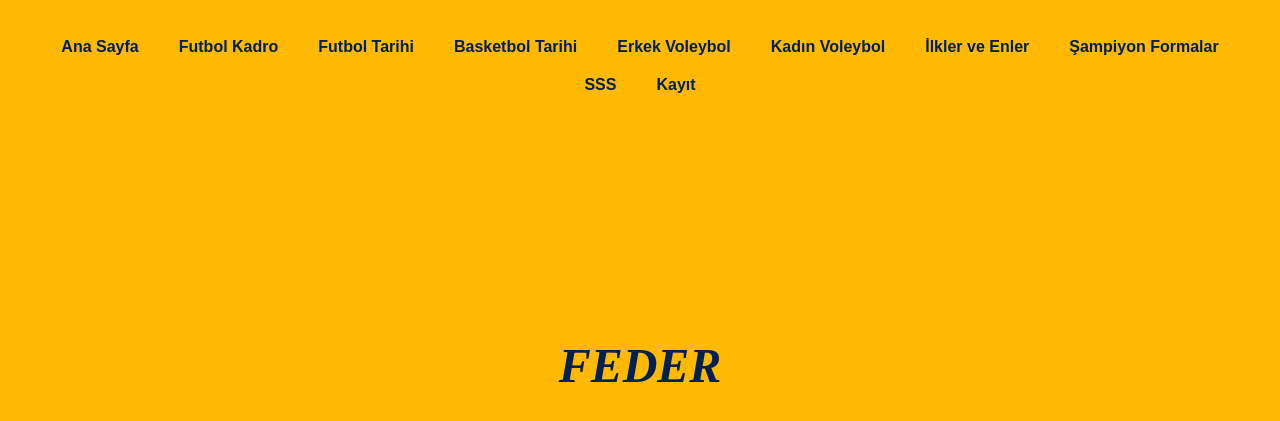
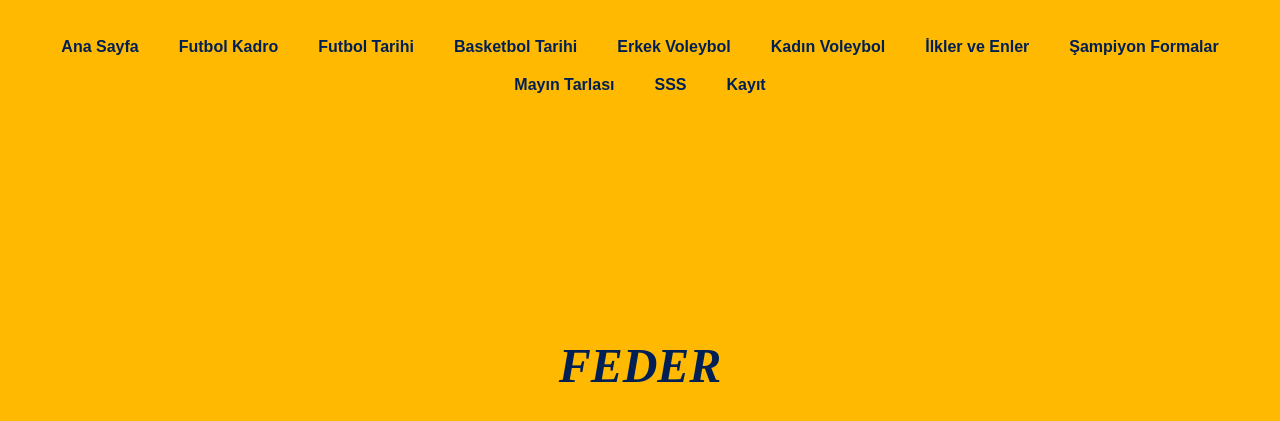
Before and after one commit to sezerbektass/sezerbektas, a plain HTML site: page index.html in a window 1280 px wide. Shown: the part 243-664 px from the top of the page. Drawn offline with Linux system fonts and the light colour scheme.

Commit message:
Update index.html

```diff
--- a/index.html
+++ b/index.html
@@ -24,6 +24,7 @@
         <li><a href="kadınvoleybol.html">Kadın Voleybol</a></li>
         <li><a href="ilklerveenler.html">İlkler ve Enler</a></li>
         <li><a href="sampiyonformalar.html">Şampiyon Formalar</a></li>
+        <li><a href="mayıntarlası.html">Mayın Tarlası </a></li>
         <li><a href="sss.html">SSS</a></li>
         <li><a href="kayit.html">Kayıt</a></li>
       </ul>
```
